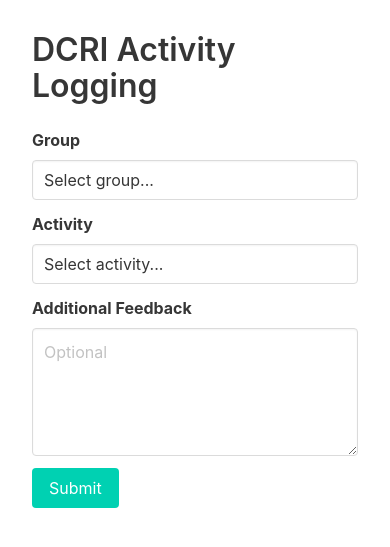
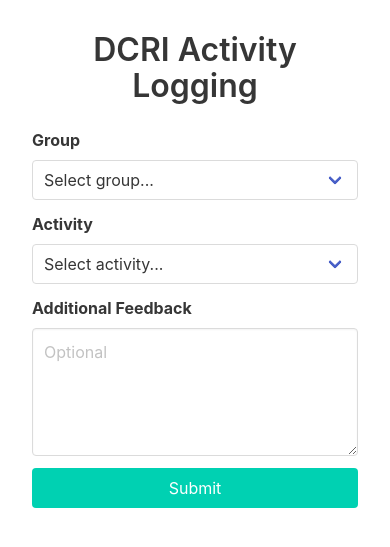
Before and after one commit to sagearbor/worktime_bot_survey, a Flask app: template templates/index.html in a window 390 px wide. Shown: the top 547 px of the page. Run offline with Flask 3, Linux system fonts and the light colour scheme; the template is opened without the code that fills it, so the values that code supplies are empty.

Commit message:
feat(fe-06): make survey page responsive

```diff
--- a/templates/index.html
+++ b/templates/index.html
@@ -6,27 +6,40 @@
     <title>DCRI Activity Logging</title>
     <link rel="stylesheet" href="https://cdn.jsdelivr.net/npm/bulma@0.9.4/css/bulma.min.css">
     <style>
-        body { padding: 2rem; }
+        body {
+            padding: 2rem;
+        }
+        /* Center the form and limit width for large screens */
+        .form-container {
+            max-width: 600px;
+            margin: 0 auto;
+        }
     </style>
 </head>
 <body>
     <div class="container">
-        <h1 class="title">DCRI Activity Logging</h1>
+        <div class="columns is-centered">
+            <div class="column is-full-mobile is-half-tablet is-one-third-desktop form-container">
+                <h1 class="title has-text-centered">DCRI Activity Logging</h1>
                 <form id="activity-form">
                     <div class="field">
                         <label class="label" for="group-select">Group</label>
                         <div class="control">
-                    <select id="group-select" class="input">
+                            <div class="select is-fullwidth">
+                                <select id="group-select">
                                     <option value="">Select group...</option>
                                 </select>
+                            </div>
                         </div>
                     </div>
                     <div class="field">
                         <label class="label" for="activity-select">Activity</label>
                         <div class="control">
-                    <select id="activity-select" class="input">
+                            <div class="select is-fullwidth">
+                                <select id="activity-select">
                                     <option value="">Select activity...</option>
                                 </select>
+                            </div>
                         </div>
                     </div>
                     <div class="field">
@@ -37,10 +50,12 @@
                     </div>
                     <div class="field">
                         <div class="control">
-                    <button class="button is-primary" type="submit">Submit</button>
+                            <button class="button is-primary is-fullwidth" type="submit">Submit</button>
                         </div>
                     </div>
                 </form>
             </div>
+        </div>
+    </div>
 </body>
 </html>
```
Also changed, not shown: README.md. Lines whose indentation alone changed are shown as unchanged.
